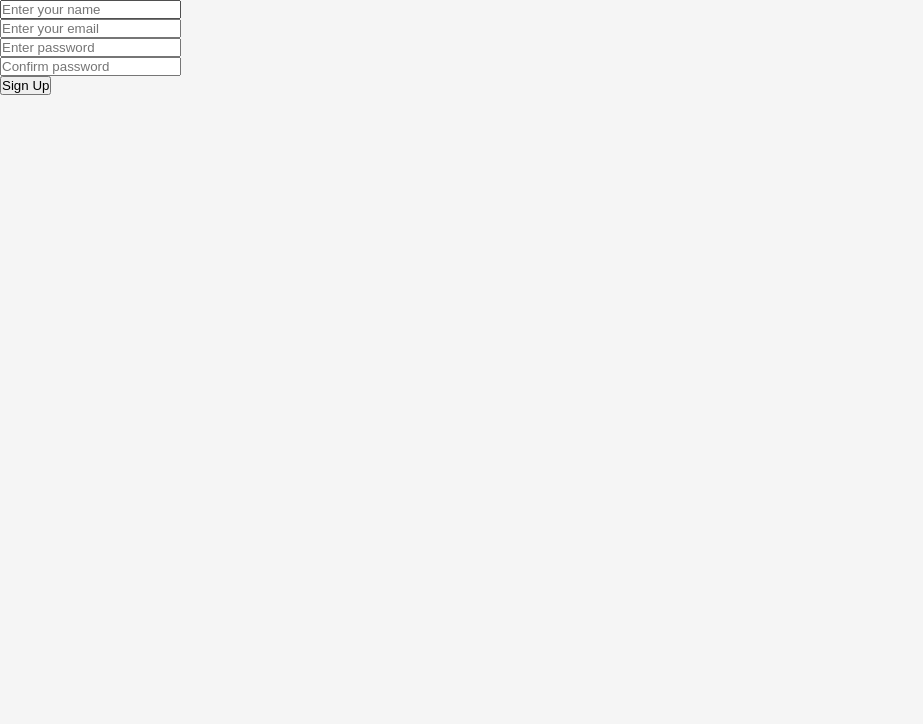
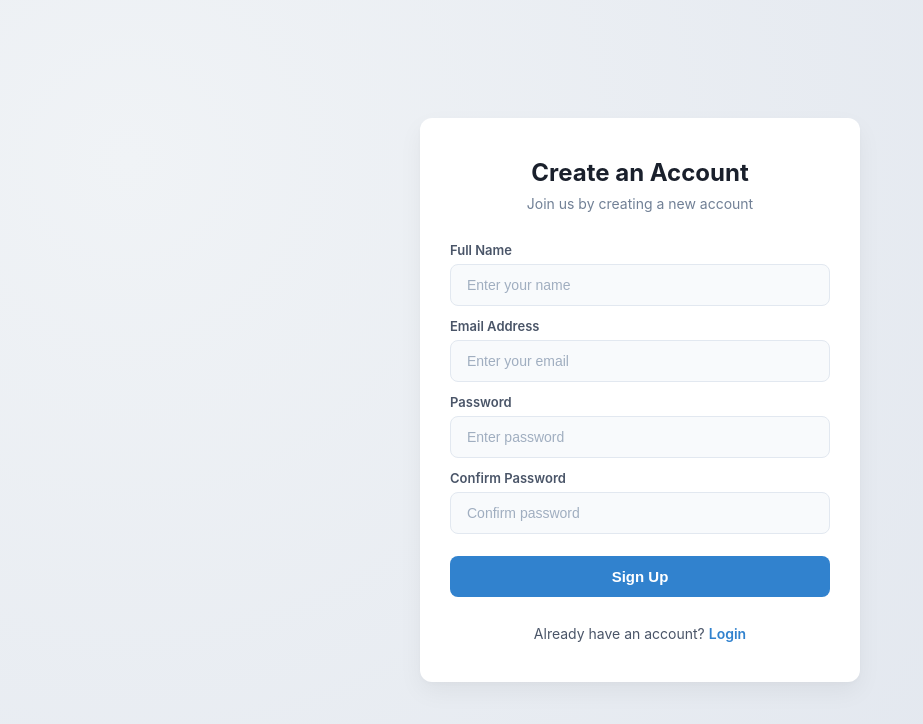
Before and after one commit to Sinan-kp10/firebase-blog-app-ts, a React (Vite) app: page /Signup in a window 1280 px wide. Shown: the top 724 px of the page, without its empty margins (0-923 px from the left). Built offline with nearby package versions, Linux system fonts and the light colour scheme; no server answers.

Commit message:
feat : css added for login and signup pages

```diff
--- a/src/pages/Login.tsx
+++ b/src/pages/Login.tsx
@@ -6,6 +6,8 @@ import { toast } from "react-toastify";
 import { loginSchema } from "../validation/loginSchema";
 import type { LoginForm } from "../type/auth";
 import { loginUser } from "../services/authService";
+import "./login.css";
+
 
 const Login = () =>{
 
@@ -38,20 +40,33 @@ const Login = () =>{
     }
 
     return (
-        <>
-            <form onSubmit={handleSubmit(onSubmit)}>
+        <div className="login-container">
+            <div className="login-card">
+                <h2 className="login-title">Welcome Back</h2>
+                <p className="login-subtitle">Please enter your details to sign in</p>
+                <form onSubmit={handleSubmit(onSubmit)} className="login-form">
 
-                <input type="email" placeholder="Enter your email" {...register("email")}/>
-                <p>{errors.email?.message}</p>
+                    <div className="form-group">
+                        <label className="form-label">Email Address</label>
+                        <input className="form-input" type="email" placeholder="Enter your email" {...register("email")}/>
+                        <p className="error-message">{errors.email?.message}</p>
+                    </div>
 
-                <input type="email" placeholder="Enter your password" {...register("password")}/>
-                <p>{errors.password?.message}</p>
+                    <div className="form-group">
+                        <label className="form-label">Password</label>
+                        <input className="form-input" type="password" placeholder="Enter your password" {...register("password")}/>
+                        <p className="error-message">{errors.password?.message}</p>
+                    </div>
 
-                <button type="submit">Login</button>
-                <p>Don't have an account? <Link to="/signup">Signup</Link></p>
+                    <button type="submit" className="submit-button">Login</button>
 
-            </form>
-        </>
+                    <p className="auth-redirect">
+                        Don't have an account? <Link to="/Signup" className="auth-link">Signup</Link>
+                    </p>
+
+                </form>
+            </div>
+        </div>
     )
 }
 
--- a/src/pages/Singnup.tsx
+++ b/src/pages/Singnup.tsx
@@ -3,9 +3,11 @@ import type { SignupForm } from "../type/auth"
 import { zodResolver } from "@hookform/resolvers/zod";
 import { signupSchema } from "../validation/signupSchema";
 import { signupUser } from "../services/authService";
-import { useNavigate } from "react-router-dom";
+import { useNavigate, Link } from "react-router-dom";
 import { toast } from "react-toastify";
 import { FirebaseError } from "firebase/app";
+import "./signup.css";
+
 
 
 
@@ -44,28 +46,46 @@ const Signup = () => {
             }
         }
     }
-    return(
-        <>
+    return (
+        <div className="signup-container">
+            <div className="signup-card">
+                <h2 className="signup-title">Create an Account</h2>
+                <p className="signup-subtitle">Join us by creating a new account</p>
+                <form onSubmit={handleSubmit(onSubmit)} className="signup-form">
 
-            <form onSubmit={handleSubmit(onSubmit)}>
+                    <div className="form-group">
+                        <label className="form-label">Full Name</label>
+                        <input className="form-input" type="text" placeholder="Enter your name" {...register("name")} />
+                        <p className="error-message">{errors.name?.message}</p>
+                    </div>
 
-                <input type="text" placeholder="Enter your name" {...register("name")} />
-                <p>{errors.name?.message}</p>
+                    <div className="form-group">
+                        <label className="form-label">Email Address</label>
+                        <input className="form-input" type="email" placeholder="Enter your email" {...register("email")} />
+                        <p className="error-message">{errors.email?.message}</p>
+                    </div>
 
-                <input type="email" placeholder="Enter your email" {...register("email")} />
-                <p>{errors.email?.message}</p>
+                    <div className="form-group">
+                        <label className="form-label">Password</label>
+                        <input className="form-input" type="password" placeholder="Enter password" {...register("password")} />
+                        <p className="error-message">{errors.password?.message}</p>
+                    </div>
 
-                <input type="password" placeholder="Enter password" {...register("password")} />
-                <p>{errors.password?.message}</p>
+                    <div className="form-group">
+                        <label className="form-label">Confirm Password</label>
+                        <input className="form-input" type="password" placeholder="Confirm password" {...register("confirmPassword")} />
+                        <p className="error-message">{errors.confirmPassword?.message}</p>
+                    </div>
 
-                <input type="password" placeholder="Confirm password" {...register("confirmPassword")} />
-                <p>{errors.confirmPassword?.message}</p>
+                    <button type="submit" className="submit-button">Sign Up</button>
 
-                <button type="submit">Sign Up</button>
+                    <p className="auth-redirect">
+                        Already have an account? <Link to="/login" className="auth-link">Login</Link>
+                    </p>
 
-            </form>
-
-        </>
+                </form>
+            </div>
+        </div>
     )
 }
 
--- /dev/null
+++ b/src/pages/login.css
@@ -0,0 +1,142 @@
+.login-container {
+  display: flex;
+  align-items: center;
+  justify-content: center;
+  min-height: 100vh;
+  padding: 20px;
+  background: radial-gradient(circle at 10% 20%, rgba(240, 243, 246, 1) 0%, rgba(225, 230, 238, 1) 90.1%);
+  font-family: -apple-system, BlinkMacSystemFont, "Segoe UI", Roboto, Helvetica, Arial, sans-serif;
+}
+
+.login-card {
+  width: 100%;
+  max-width: 420px;
+  background: #ffffff;
+  border-radius: 12px;
+  padding: 40px 30px;
+  box-shadow: 0 10px 25px rgba(0, 0, 0, 0.05), 0 2px 5px rgba(0, 0, 0, 0.02);
+  transition: transform 0.3s ease, box-shadow 0.3s ease;
+}
+
+.login-card:hover {
+  transform: translateY(-2px);
+  box-shadow: 0 12px 30px rgba(0, 0, 0, 0.08);
+}
+
+.login-title {
+  font-size: 24px;
+  font-weight: 700;
+  color: #1a202c;
+  margin-bottom: 8px;
+  text-align: center;
+}
+
+.login-subtitle {
+  font-size: 14px;
+  color: #718096;
+  margin-bottom: 30px;
+  text-align: center;
+}
+
+.login-form {
+  display: flex;
+  flex-direction: column;
+  gap: 14px;
+}
+
+.form-group {
+  display: flex;
+  flex-direction: column;
+  gap: 6px;
+}
+
+.form-label {
+  font-size: 13px;
+  font-weight: 600;
+  color: #4a5568;
+}
+
+.form-input {
+  width: 100%;
+  padding: 12px 16px;
+  font-size: 14px;
+  border: 1px solid #e2e8f0;
+  border-radius: 8px;
+  background-color: #f8fafc;
+  color: #1a202c;
+  outline: none;
+  transition: all 0.2s ease-in-out;
+}
+
+.form-input:focus {
+  border-color: #3182ce;
+  background-color: #ffffff;
+  box-shadow: 0 0 0 3px rgba(49, 130, 206, 0.15);
+}
+
+.form-input::placeholder {
+  color: #a0aec0;
+}
+
+.error-message {
+  font-size: 12px;
+  color: #e53e3e;
+  margin-top: 4px;
+  font-weight: 500;
+}
+
+.error-message:empty {
+  display: none;
+}
+
+.submit-button {
+  width: 100%;
+  padding: 12px;
+  font-size: 15px;
+  font-weight: 600;
+  color: #ffffff;
+  background-color: #3182ce;
+  border: none;
+  border-radius: 8px;
+  cursor: pointer;
+  transition: background-color 0.2s ease-in-out, transform 0.1s ease;
+  margin-top: 10px;
+}
+
+.submit-button:hover {
+  background-color: #2b6cb0;
+}
+
+.submit-button:active {
+  transform: scale(0.98);
+}
+
+.auth-redirect {
+  font-size: 14px;
+  color: #4a5568;
+  text-align: center;
+  margin-top: 16px;
+}
+
+.auth-link {
+  color: #3182ce;
+  text-decoration: none;
+  font-weight: 600;
+  transition: color 0.2s ease;
+}
+
+.auth-link:hover {
+  color: #2b6cb0;
+  text-decoration: underline;
+}
+
+/* Responsive adjustments */
+@media (max-width: 480px) {
+  .login-card {
+    padding: 30px 20px;
+  }
+
+  .login-title {
+    font-size: 20px;
+  }
+}
--- /dev/null
+++ b/src/pages/signup.css
@@ -0,0 +1,142 @@
+.signup-container {
+  display: flex;
+  align-items: center;
+  justify-content: center;
+  min-height: 100vh;
+  padding: 20px;
+  background: radial-gradient(circle at 10% 20%, rgba(240, 243, 246, 1) 0%, rgba(225, 230, 238, 1) 90.1%);
+  font-family: -apple-system, BlinkMacSystemFont, "Segoe UI", Roboto, Helvetica, Arial, sans-serif;
+}
+
+.signup-card {
+  width: 100%;
+  max-width: 440px;
+  background: #ffffff;
+  border-radius: 12px;
+  padding: 40px 30px;
+  box-shadow: 0 10px 25px rgba(0, 0, 0, 0.05), 0 2px 5px rgba(0, 0, 0, 0.02);
+  transition: transform 0.3s ease, box-shadow 0.3s ease;
+}
+
+.signup-card:hover {
+  transform: translateY(-2px);
+  box-shadow: 0 12px 30px rgba(0, 0, 0, 0.08);
+}
+
+.signup-title {
+  font-size: 24px;
+  font-weight: 700;
+  color: #1a202c;
+  margin-bottom: 8px;
+  text-align: center;
+}
+
+.signup-subtitle {
+  font-size: 14px;
+  color: #718096;
+  margin-bottom: 30px;
+  text-align: center;
+}
+
+.signup-form {
+  display: flex;
+  flex-direction: column;
+  gap: 12px;
+}
+
+.form-group {
+  display: flex;
+  flex-direction: column;
+  gap: 6px;
+}
+
+.form-label {
+  font-size: 13px;
+  font-weight: 600;
+  color: #4a5568;
+}
+
+.form-input {
+  width: 100%;
+  padding: 12px 16px;
+  font-size: 14px;
+  border: 1px solid #e2e8f0;
+  border-radius: 8px;
+  background-color: #f8fafc;
+  color: #1a202c;
+  outline: none;
+  transition: all 0.2s ease-in-out;
+}
+
+.form-input:focus {
+  border-color: #3182ce;
+  background-color: #ffffff;
+  box-shadow: 0 0 0 3px rgba(49, 130, 206, 0.15);
+}
+
+.form-input::placeholder {
+  color: #a0aec0;
+}
+
+.error-message {
+  font-size: 12px;
+  color: #e53e3e;
+  margin-top: 4px;
+  font-weight: 500;
+}
+
+.error-message:empty {
+  display: none;
+}
+
+.submit-button {
+  width: 100%;
+  padding: 12px;
+  font-size: 15px;
+  font-weight: 600;
+  color: #ffffff;
+  background-color: #3182ce;
+  border: none;
+  border-radius: 8px;
+  cursor: pointer;
+  transition: background-color 0.2s ease-in-out, transform 0.1s ease;
+  margin-top: 10px;
+}
+
+.submit-button:hover {
+  background-color: #2b6cb0;
+}
+
+.submit-button:active {
+  transform: scale(0.98);
+}
+
+.auth-redirect {
+  font-size: 14px;
+  color: #4a5568;
+  text-align: center;
+  margin-top: 16px;
+}
+
+.auth-link {
+  color: #3182ce;
+  text-decoration: none;
+  font-weight: 600;
+  transition: color 0.2s ease;
+}
+
+.auth-link:hover {
+  color: #2b6cb0;
+  text-decoration: underline;
+}
+
+/* Responsive adjustments */
+@media (max-width: 480px) {
+  .signup-card {
+    padding: 30px 20px;
+  }
+
+  .signup-title {
+    font-size: 20px;
+  }
+}
```
